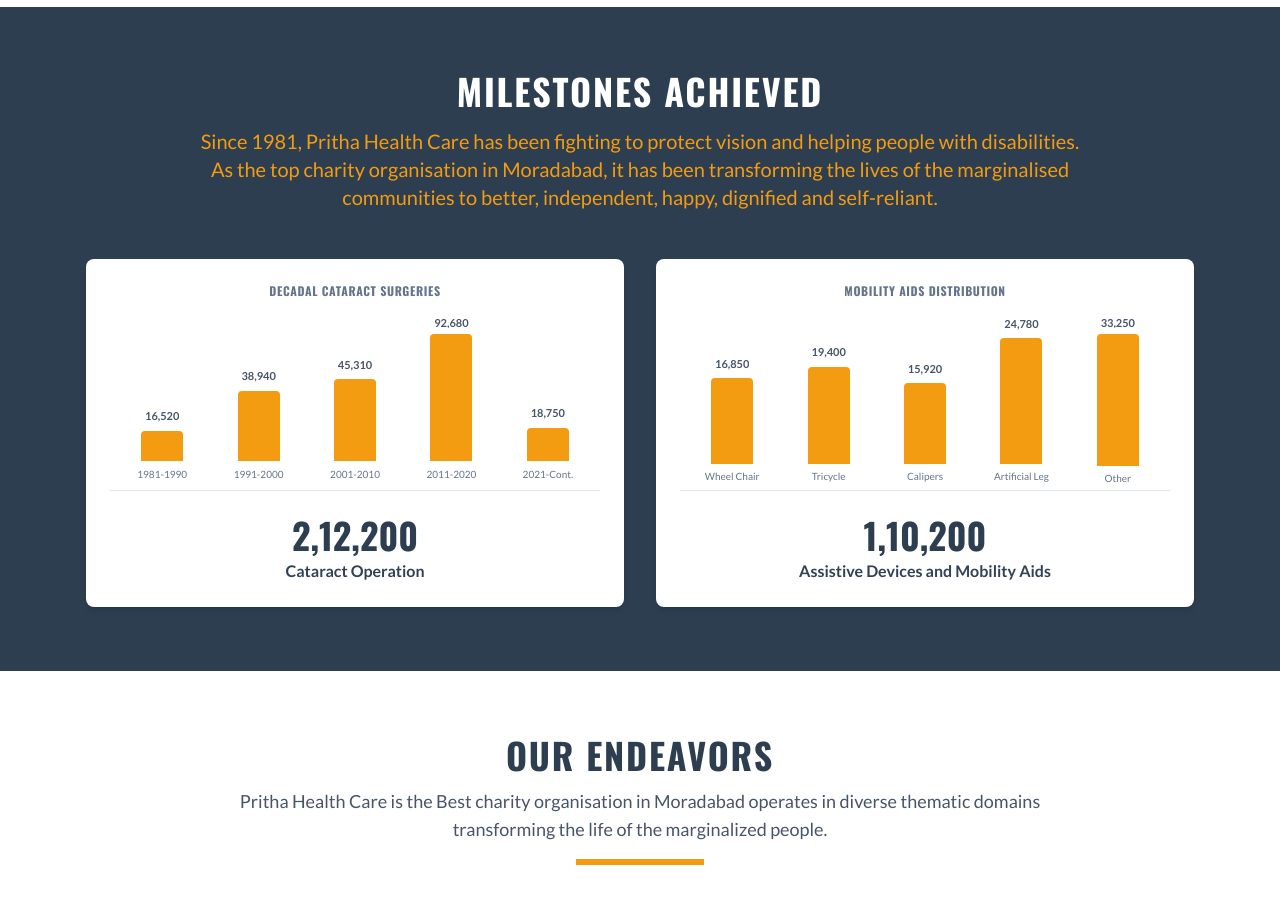
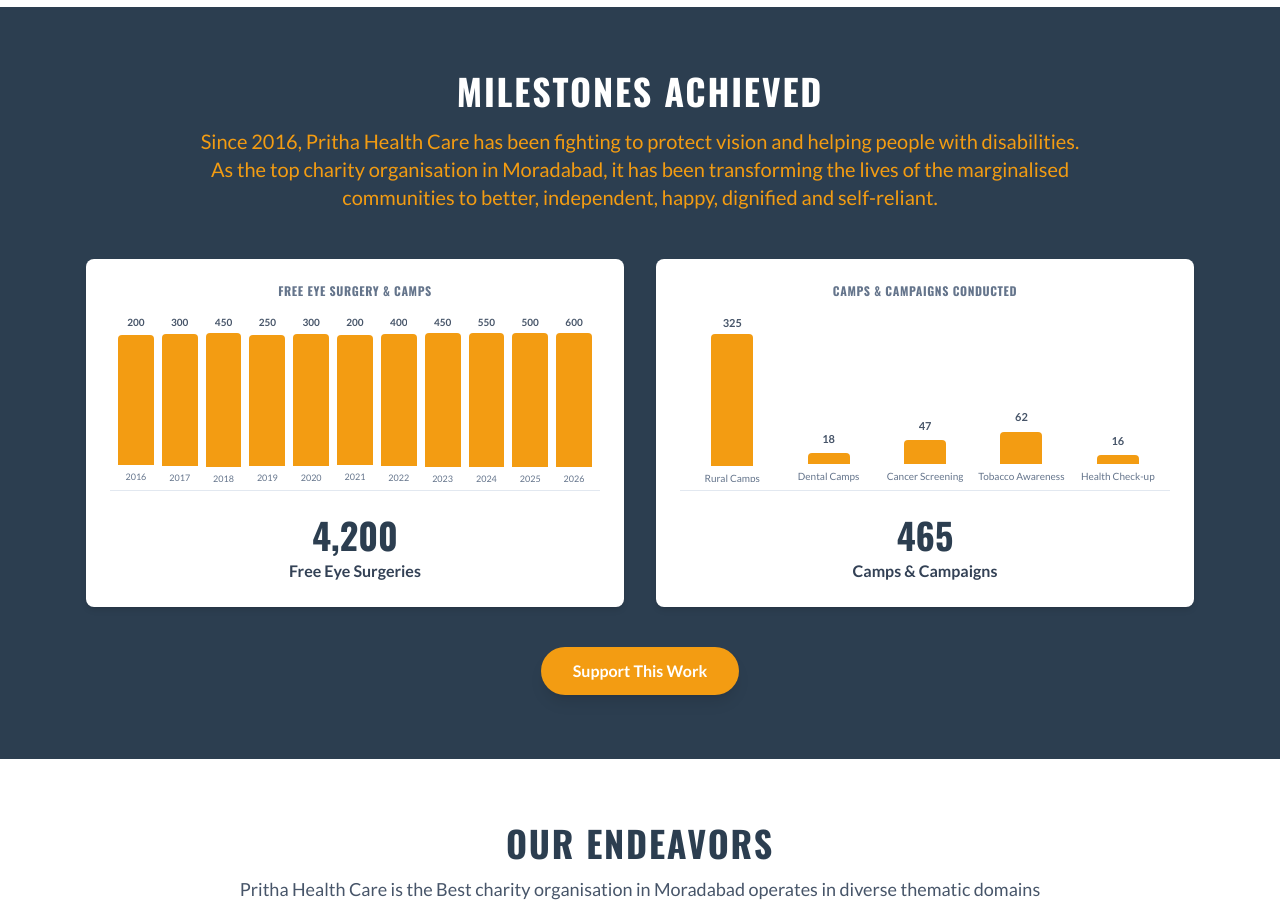
Before and after one commit to 05dhruv/pratha_heathcare, a Next.js app: page / in a window 1280 px wide. Shown: the part 1340-2243 px from the top of the page. Built offline with nearby package versions, Linux system fonts and the light colour scheme; no server answers; the database is empty.

Commit message:
feat: update MilestonesSection to include eye surgery and camp statistics; add support button

```diff
--- a/components/MilestonesSection.jsx
+++ b/components/MilestonesSection.jsx
@@ -1,94 +1,139 @@
 "use client";
 import { useEffect, useState } from "react";
-import Counter from "./Counter";
+import Link from "next/link";
 
 export default function MilestonesSection({ stats = [] }) {
-  const cataractBars = [
-    { period: "1981-1990", count: 16520 },
-    { period: "1991-2000", count: 38940 },
-    { period: "2001-2010", count: 45310 },
-    { period: "2011-2020", count: 92680 },
-    { period: "2021-Cont.", count: 18750 },
+  // Card 1: Free Eye Surgery (log scale so small bars are visible)
+  const eyeBars = [
+    { label: "2016", count: 200 },
+    { label: "2017", count: 300 },
+    { label: "2018", count: 450},
+    { label: "2019", count: 250 },
+    { label: "2020", count: 300 },
+    { label: "2021", count: 200 },
+    { label: "2022", count: 400 },
+    { label: "2023", count: 450},
+    { label: "2024", count: 550 },
+    { label: "2025", count: 500 },
+    { label: "2026", count: 600 },
   ];
 
-  const assistiveBars = [
-    { type: "Wheel Chair", count: 16850 },
-    { type: "Tricycle", count: 19400 },
-    { type: "Calipers", count: 15920 },
-    { type: "Artificial Leg", count: 24780 },
-    { type: "Other", count: 33250 },
+  // Card 2: Camps & Campaigns (linear scale, excludes eye surgery)
+  const campBars = [
+    { label: "Rural Camps", count: 325 },
+    { label: "Dental Camps", count: 18 },
+    { label: "Cancer Screening", count: 47 },
+    { label: "Tobacco Awareness", count: 62 },
+    { label: "Health Check-up", count: 16 },
   ];
-
-  const totalCataract = cataractBars.reduce((sum, b) => sum + b.count, 0);
-  const totalAssistive = assistiveBars.reduce((sum, b) => sum + b.count, 0);
-
-  const cataractStat = stats.find(s => s.label.toLowerCase().includes("cataract")) || { value: totalCataract, label: "Cataract Operation" };
-  const assistiveStat = stats.find(s => s.label.toLowerCase().includes("assistive") || s.label.toLowerCase().includes("mobility")) || { value: totalAssistive, label: "Assistive Devices and Mobility Aids" };
 
   const [mounted, setMounted] = useState(false);
   useEffect(() => {
     setMounted(true);
   }, []);
 
-  const maxCataract = Math.max(...cataractBars.map((b) => b.count));
-  const maxAssistive = Math.max(...assistiveBars.map((b) => b.count));
+  // Log scale so small bars are still clearly visible next to 4200
+  const logHeight = (val, bars) => {
+    const logVal = Math.log10(val + 1);
+    const maxLog = Math.max(...bars.map((b) => Math.log10(b.count + 1)));
+    return Math.round((logVal / maxLog) * 100);
+  };
+
+  const maxCamp = Math.max(...campBars.map((b) => b.count));
 
   return (
     <section id="statics-section3" className="bg-[#2c3e50] py-16 text-white overflow-hidden">
       <div className="container-x mx-auto px-4">
-        <h2 className="text-center font-display text-3xl font-bold uppercase tracking-wider text-white md:text-4xl" data-aos="fade-up">
+        <h2
+          className="text-center font-display text-3xl font-bold uppercase tracking-wider text-white md:text-4xl"
+          data-aos="fade-up"
+        >
           Milestones Achieved
         </h2>
-        <h3 className="mx-auto mt-4 max-w-4xl text-center text-lg leading-relaxed text-[#f39c12] md:text-xl font-body" data-aos="fade-up" data-aos-delay="100">
-          Since 1981, Pritha Health Care has been fighting to protect vision and helping people with disabilities. As the top charity organisation in Moradabad, it has been transforming the lives of the marginalised communities to better, independent, happy, dignified and self-reliant.
+        <h3
+          className="mx-auto mt-4 max-w-4xl text-center text-lg leading-relaxed text-[#f39c12] md:text-xl font-body"
+          data-aos="fade-up"
+          data-aos-delay="100"
+        >
+          Since 2016, Pritha Health Care has been fighting to protect vision and helping people with
+          disabilities. As the top charity organisation in Moradabad, it has been transforming the
+          lives of the marginalised communities to better, independent, happy, dignified and
+          self-reliant.
         </h3>
 
         <div className="mt-12 grid gap-8 lg:grid-cols-2">
-          {/* Cataract Chart Box */}
-          <div className="rounded-lg bg-white p-4 sm:p-6 text-center text-slate-800 shadow-md" data-aos="fade-right" data-aos-delay="200">
-            <h4 className="mb-4 text-xs font-bold uppercase tracking-wider text-slate-500">Decadal Cataract Surgeries</h4>
+          {/* Card 1: Free Eye Surgery & Camps */}
+          <div
+            className="rounded-lg bg-white p-4 sm:p-6 text-center text-slate-800 shadow-md"
+            data-aos="fade-right"
+            data-aos-delay="200"
+          >
+            <h4 className="mb-4 text-xs font-bold uppercase tracking-wider text-slate-500">
+              Free Eye Surgery &amp; Camps
+            </h4>
             <div className="flex h-44 items-end justify-between gap-1 sm:gap-2 border-b border-slate-200 px-1 sm:px-2 pb-2">
-              {cataractBars.map((b) => (
-                <div key={b.period} className="flex flex-1 flex-col items-center gap-1.5 h-full justify-end min-w-0">
-                  <span className="text-[10px] sm:text-[11px] font-semibold text-slate-600 truncate">{b.count.toLocaleString("en-IN")}</span>
+              {eyeBars.map((b) => (
+                <div key={b.label} className="flex flex-1 flex-col items-center gap-1.5 h-full justify-end min-w-0">
+                  <span className="text-[9px] sm:text-[10px] font-semibold text-slate-600 truncate">
+                    {b.count >= 1000 ? `${(b.count / 1000).toFixed(1)}k+` : `${b.count}`}
+                  </span>
                   <div
                     className="w-full max-w-[42px] rounded-t bg-[#f39c12] transition-all duration-1000"
-                    style={{ height: mounted ? `${Math.round((b.count / maxCataract) * 100)}%` : "4px" }}
+                    style={{ height: mounted ? `${logHeight(b.count, eyeBars)}%` : "4px" }}
                   />
-                  <span className="text-[9px] sm:text-[10px] font-medium text-slate-500 whitespace-nowrap">{b.period}</span>
+                  <span className="text-[8px] sm:text-[9px] font-medium text-slate-500 text-center leading-tight line-clamp-2">
+                    {b.label}
+                  </span>
                 </div>
               ))}
             </div>
             <div className="mt-6">
-              <p className="font-display text-3xl sm:text-4xl font-bold text-[#2c3e50]">
-                {cataractStat.value.toLocaleString("en-IN")}
-              </p>
-              <span className="mt-1 block text-sm sm:text-base font-bold text-slate-700">{cataractStat.label}</span>
+              <p className="font-display text-3xl sm:text-4xl font-bold text-[#2c3e50]">4,200</p>
+              <span className="mt-1 block text-sm sm:text-base font-bold text-slate-700">
+                Free Eye Surgeries
+              </span>
             </div>
           </div>
 
-          {/* Assistive Devices Chart Box */}
-          <div className="rounded-lg bg-white p-4 sm:p-6 text-center text-slate-800 shadow-md" data-aos="fade-left" data-aos-delay="200">
-            <h4 className="mb-4 text-xs font-bold uppercase tracking-wider text-slate-500">Mobility Aids Distribution</h4>
+          {/* Card 2: Camps & Campaigns Conducted */}
+          <div
+            className="rounded-lg bg-white p-4 sm:p-6 text-center text-slate-800 shadow-md"
+            data-aos="fade-left"
+            data-aos-delay="200"
+          >
+            <h4 className="mb-4 text-xs font-bold uppercase tracking-wider text-slate-500">
+              Camps &amp; Campaigns Conducted
+            </h4>
             <div className="flex h-44 items-end justify-between gap-1 sm:gap-2 border-b border-slate-200 px-1 sm:px-2 pb-2">
-              {assistiveBars.map((b) => (
-                <div key={b.type} className="flex flex-1 flex-col items-center gap-1.5 h-full justify-end min-w-0">
-                  <span className="text-[10px] sm:text-[11px] font-semibold text-slate-600 truncate">{b.count.toLocaleString("en-IN")}</span>
+              {campBars.map((b) => (
+                <div key={b.label} className="flex flex-1 flex-col items-center gap-1.5 h-full justify-end min-w-0">
+                  <span className="text-[10px] sm:text-[11px] font-semibold text-slate-600 truncate">
+                    {b.count}
+                  </span>
                   <div
                     className="w-full max-w-[42px] rounded-t bg-[#f39c12] transition-all duration-1000"
-                    style={{ height: mounted ? `${Math.round((b.count / maxAssistive) * 100)}%` : "4px" }}
+                    style={{ height: mounted ? `${Math.round((b.count / maxCamp) * 100)}%` : "4px" }}
                   />
-                  <span className="text-[9px] sm:text-[10px] font-medium text-slate-500 text-center leading-tight line-clamp-1">{b.type}</span>
+                  <span className="text-[9px] sm:text-[10px] font-medium text-slate-500 text-center leading-tight line-clamp-2">
+                    {b.label}
+                  </span>
                 </div>
               ))}
             </div>
             <div className="mt-6">
-              <p className="font-display text-3xl sm:text-4xl font-bold text-[#2c3e50]">
-                {assistiveStat.value.toLocaleString("en-IN")}
-              </p>
-              <span className="mt-1 block text-sm sm:text-base font-bold text-slate-700">{assistiveStat.label}</span>
+              <p className="font-display text-3xl sm:text-4xl font-bold text-[#2c3e50]">465</p>
+              <span className="mt-1 block text-sm sm:text-base font-bold text-slate-700">
+                Camps &amp; Campaigns
+              </span>
             </div>
           </div>
+        </div>
+
+        {/* Support This Work button */}
+        <div className="mt-10 text-center" data-aos="fade-up" data-aos-delay="300">
+          <Link href="/donate" className="btn !px-8 !py-3 text-base font-bold shadow-lg hover:shadow-xl transition">
+            Support This Work
+          </Link>
         </div>
       </div>
     </section>
```
